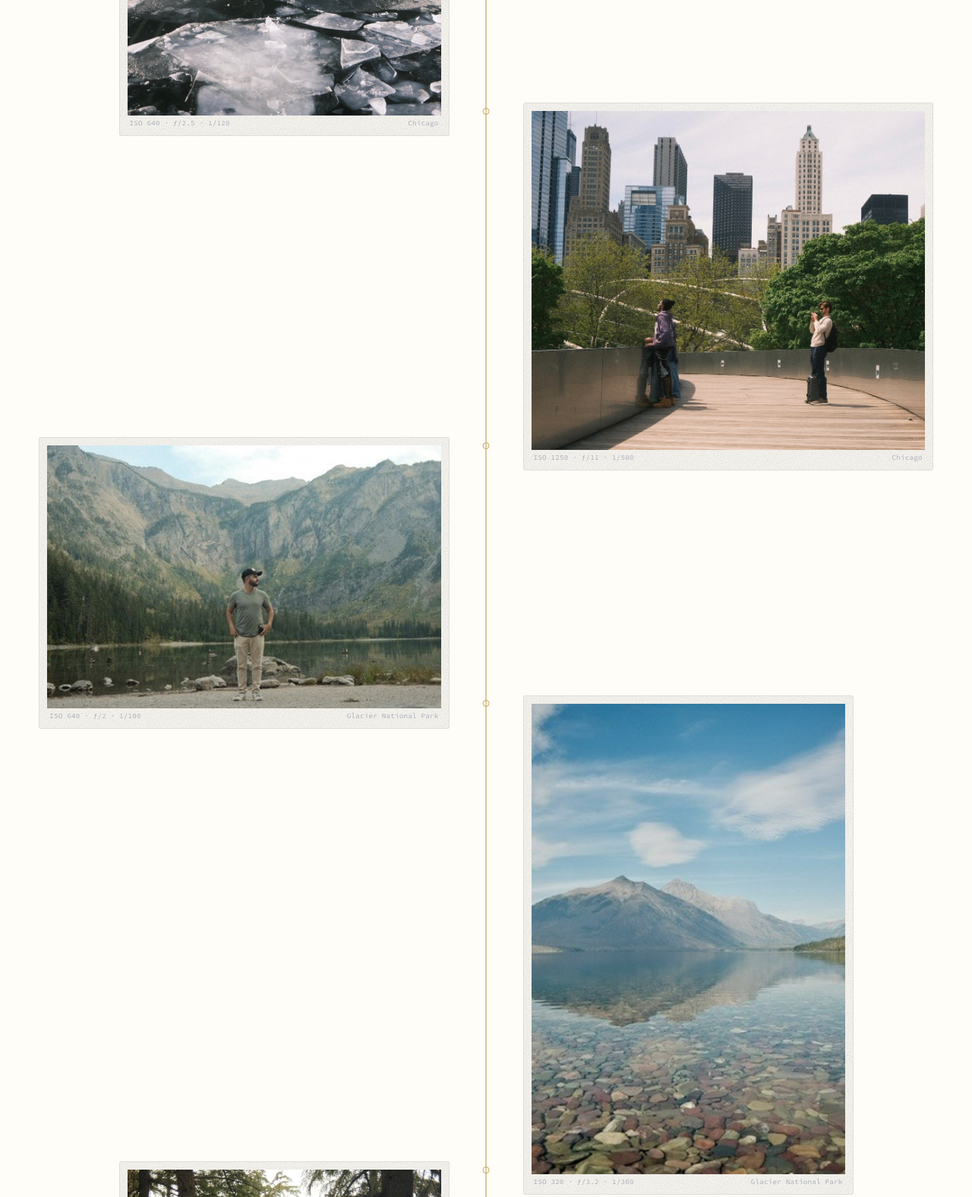
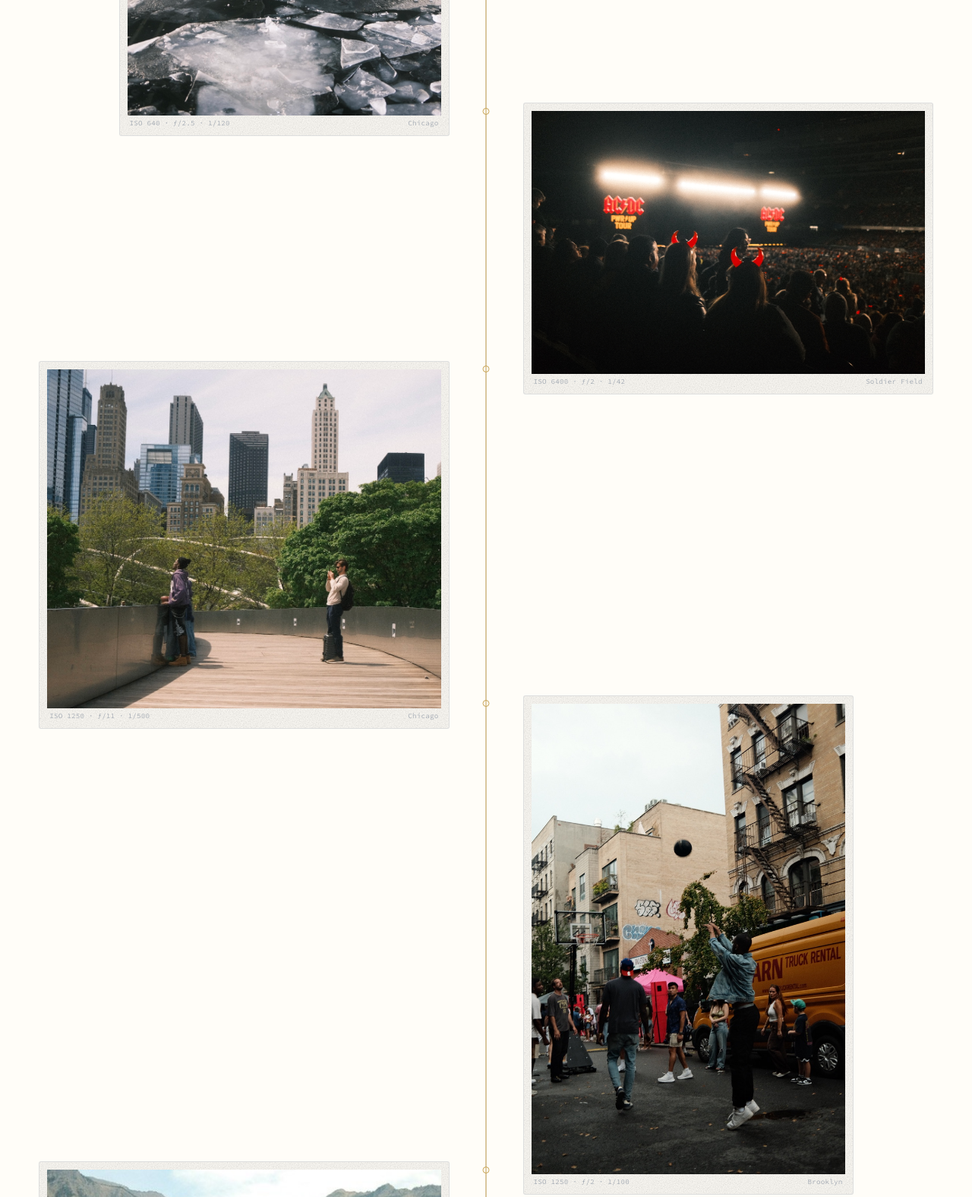
Before and after one commit to OneShotLabs/oneshotlabs-site, a website: page photography.html in a window 1280 px wide. Shown: the part 3820-5395 px from the top of the page at 76% size. Drawn offline with nearby package versions, Linux system fonts and the light colour scheme.

Commit message:
Add Brooklyn, family, and concert photographs

```diff
--- a/js/photography.js
+++ b/js/photography.js
@@ -54,6 +54,43 @@ const PHOTOS = [
   // shutter below are pinned from the files' own real EXIF (see comment
   // above) rather than left to the live auto-reader, so they render
   // instantly and correctly regardless of network/CORS conditions.
+  {
+    src: "images/photo-2025-09-brooklyn-basketball.jpg",
+    month: "September",
+    year: 2025,
+    caption: "",
+    ratio: "724 / 1086",
+    visibility: "public",
+    location: "Brooklyn",
+    iso: 1250,
+    aperture: 2,
+    shutter: 0.01,
+  },
+  {
+    // Foreground concrete corrected to match the surrounding road while
+    // preserving the original subject, framing, and sunset color grade.
+    src: "images/photo-2025-08-girl-pink-dress-road-edited.jpg",
+    month: "August",
+    year: 2025,
+    caption: "",
+    ratio: "3 / 2",
+    visibility: "private",
+    iso: 640,
+    aperture: 4,
+    shutter: 0.0045455,
+  },
+  {
+    src: "images/photo-2025-05-soldier-field-acdc.jpg",
+    month: "May",
+    year: 2025,
+    caption: "",
+    ratio: "3 / 2",
+    visibility: "public",
+    location: "Soldier Field",
+    iso: 6400,
+    aperture: 2,
+    shutter: 0.0238095,
+  },
   {
     src: "images/photo-2026-08-beach-shell.jpg",
     month: "August",
--- a/photography.html
+++ b/photography.html
@@ -150,7 +150,7 @@
 
   <script src="https://cdn.jsdelivr.net/npm/exifr@7.1.3/dist/full.umd.js" async></script>
   <script src="js/main.js" defer></script>
-  <script src="js/photography.js" defer></script>
+  <script src="js/photography.js?v=20260916-gallery-update" defer></script>
   <script src="js/photography-layout-tool.js?v=20260916-mobile-buttons-120" defer></script>
   <script src="js/lightbox.js" defer></script>
 </body>
```
Also changed, not shown: images/photo-2025-05-soldier-field-acdc.jpg (added), images/photo-2025-08-girl-pink-dress-road-edited.jpg (added), images/photo-2025-09-brooklyn-basketball.jpg (added).
